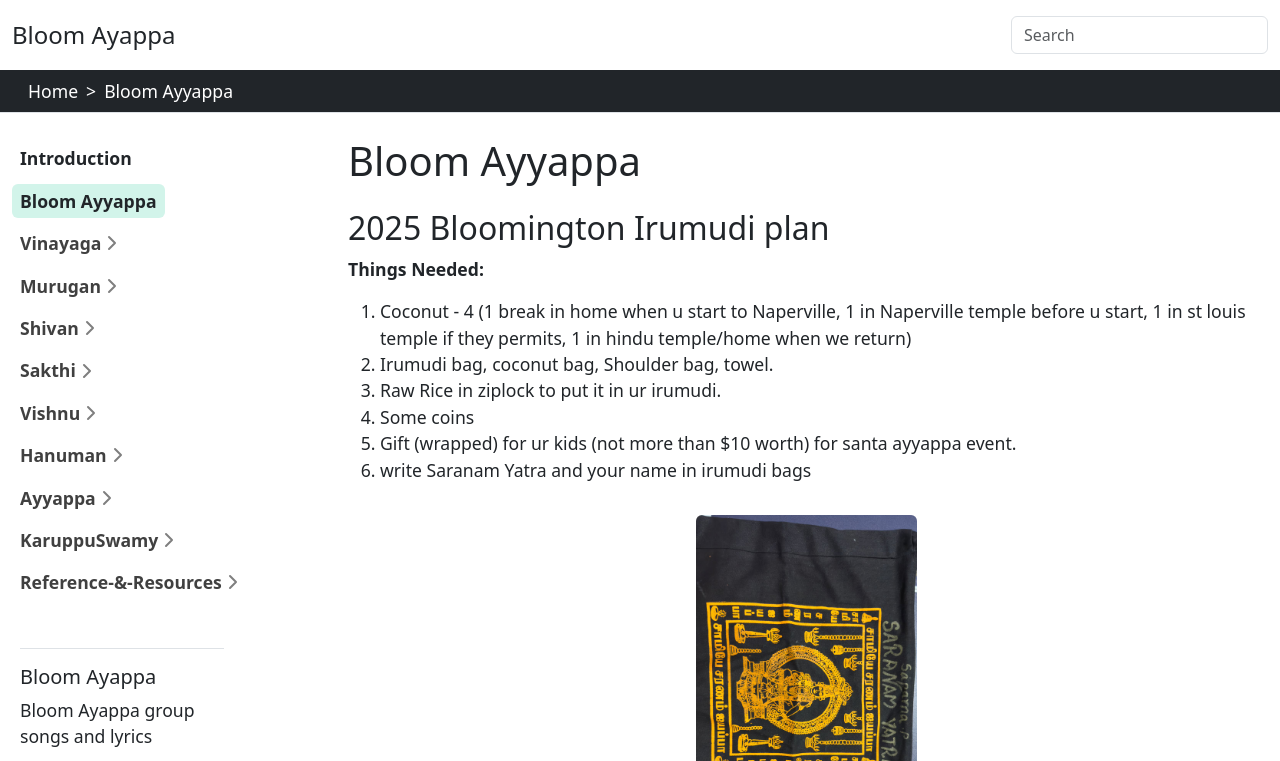
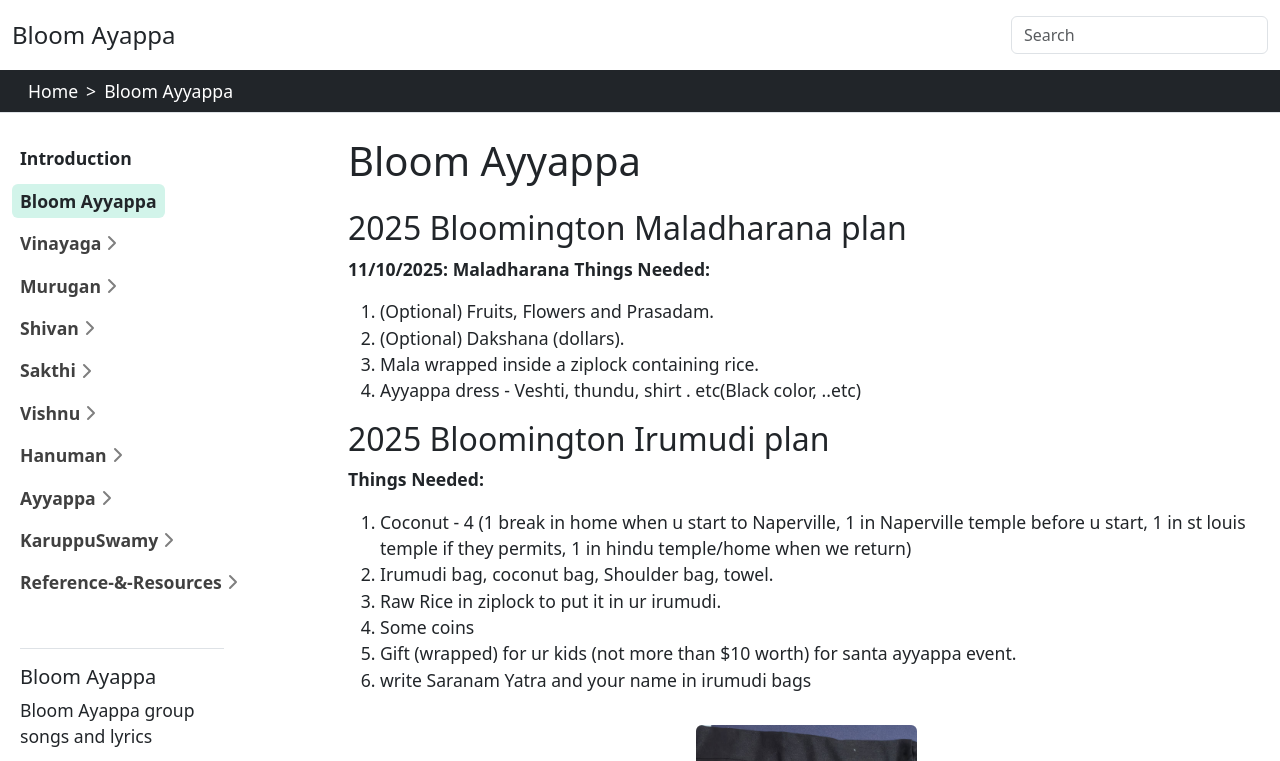
Before and after one commit to sangit6031hub/ayyappabhajan, a Jekyll site: the page built from content/bloomayyappa.md, in a window 1280 px wide and 900 px high, cut to the strip 0-761 px from the top of the window. Built offline with Jekyll 4.4.1, drawn with Linux system fonts in a browser that asks for light colours.

Commit message:
Update bloomayyappa.md

```diff
--- a/content/bloomayyappa.md
+++ b/content/bloomayyappa.md
@@ -3,6 +3,16 @@ nav_order: 2
 layout: lesson-content
 title: Bloom Ayyappa
 ---
+## 2025 Bloomington Maladharana plan
+
+**11/10/2025: Maladharana**
+**Things Needed:**
+1. (Optional) Fruits, Flowers and Prasadam.
+2. (Optional) Dakshana (dollars).
+3. Mala wrapped inside a ziplock containing rice.
+4. Ayyappa dress - Veshti, thundu, shirt . etc(Black color, ..etc)
+
+
 
 ## 2025 Bloomington Irumudi plan
 
```
